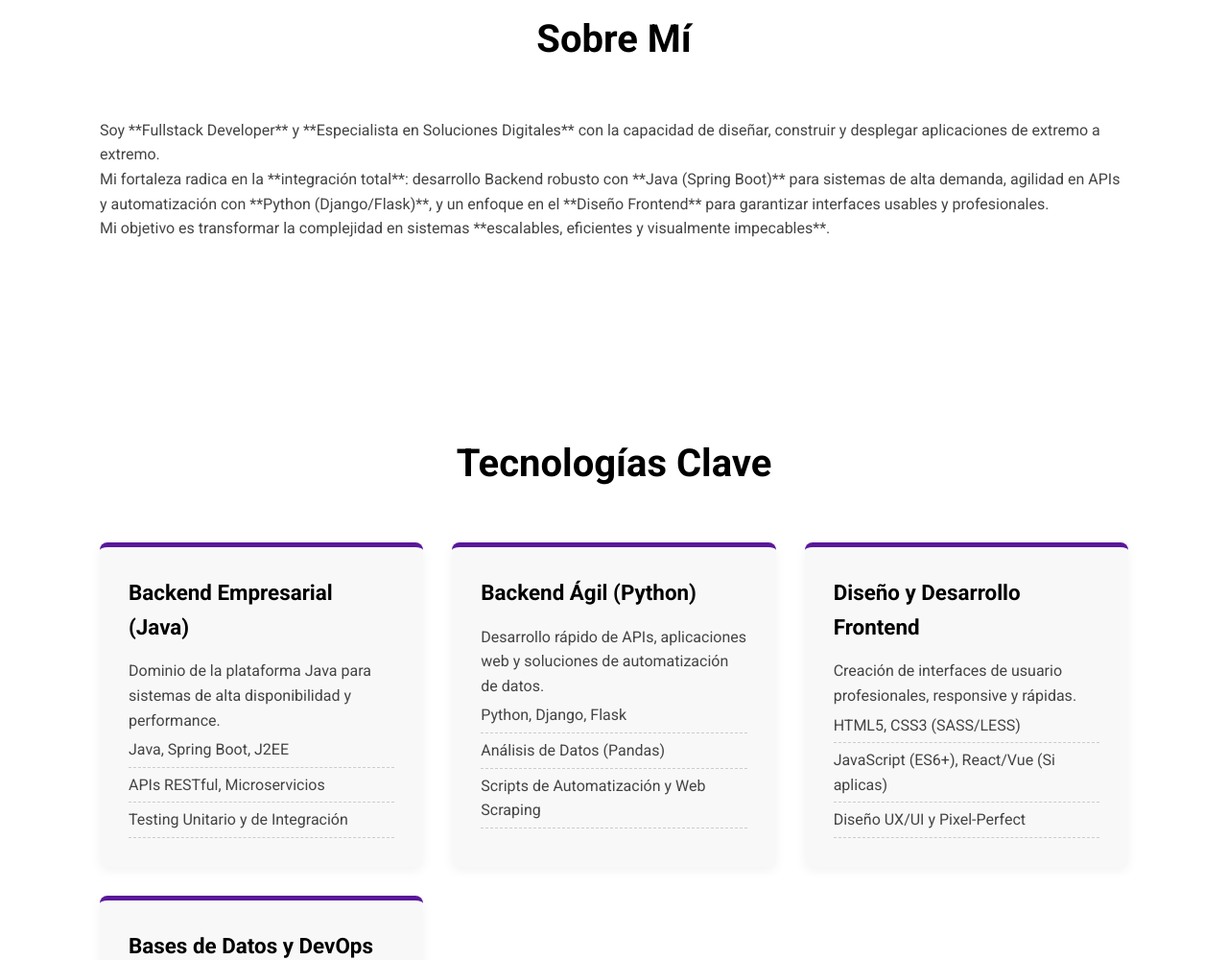
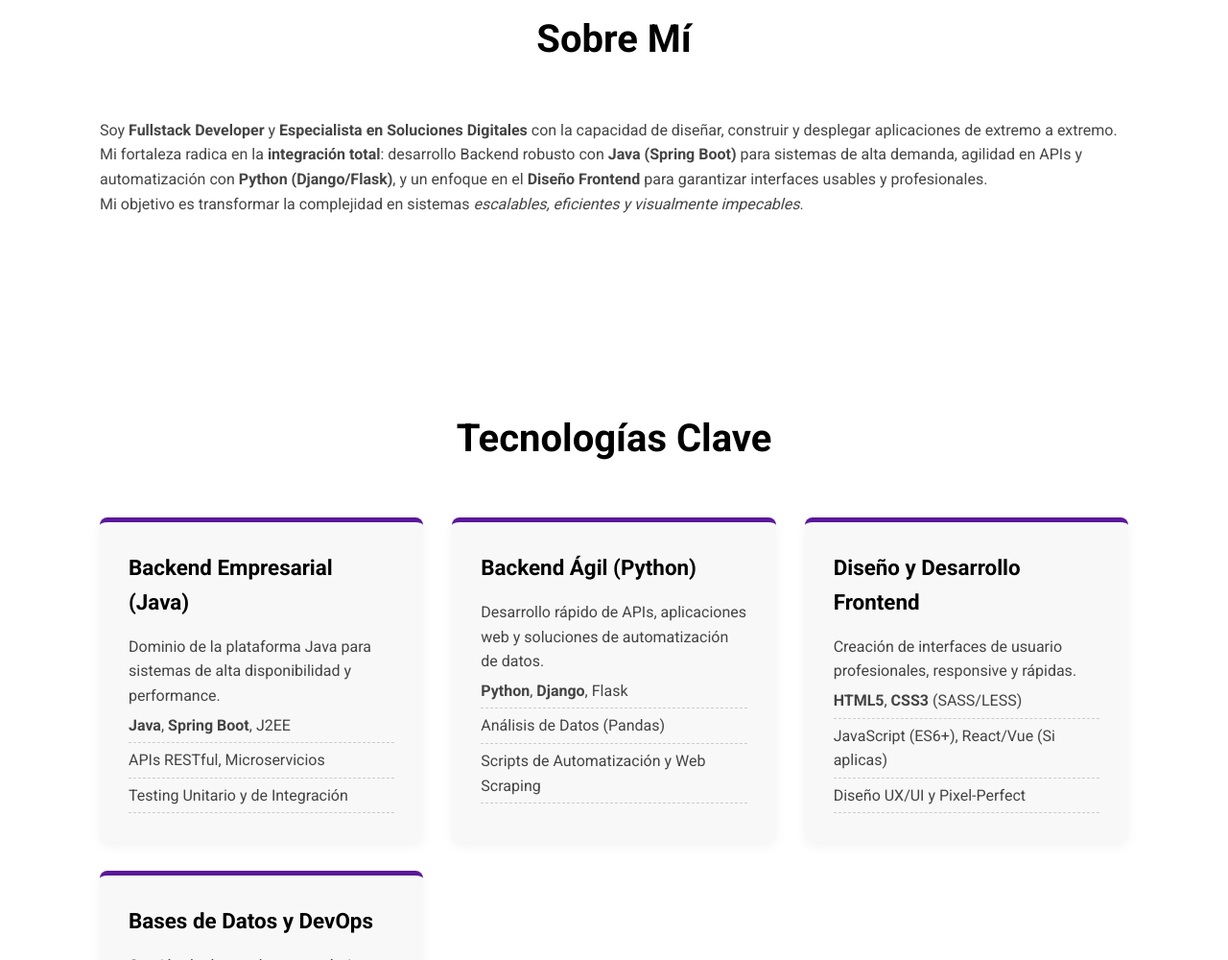
Before and after one commit to JesusAravenaFarias/Mi-Portafolio, a plain HTML site: page index.html in a window 1280 px wide. Shown: the part 760-1760 px from the top of the page at 96% size. Drawn offline with Linux system fonts and the light colour scheme.

Commit message:
Update index.html

```diff
--- a/index.html
+++ b/index.html
@@ -37,11 +37,11 @@
     <section id="about" class="section">
         <h2 class="section-title">Sobre Mí</h2>
         <div class="about-content">
-            <p>Soy **Fullstack Developer** y **Especialista en Soluciones Digitales** con la capacidad de diseñar, construir y desplegar aplicaciones de extremo a extremo.</p>
+            <p>Soy <strong>Fullstack Developer</strong> y <strong>Especialista en Soluciones Digitales</strong> con la capacidad de diseñar, construir y desplegar aplicaciones de extremo a extremo.</p>
 
-            <p>Mi fortaleza radica en la **integración total**: desarrollo Backend robusto con **Java (Spring Boot)** para sistemas de alta demanda, agilidad en APIs y automatización con **Python (Django/Flask)**, y un enfoque en el **Diseño Frontend** para garantizar interfaces usables y profesionales.</p>
+            <p>Mi fortaleza radica en la <strong>integración total</strong>: desarrollo Backend robusto con <strong>Java (Spring Boot)</strong> para sistemas de alta demanda, agilidad en APIs y automatización con <strong>Python (Django/Flask)</strong>, y un enfoque en el <strong>Diseño Frontend</strong> para garantizar interfaces usables y profesionales.</p>
 
-            <p>Mi objetivo es transformar la complejidad en sistemas **escalables, eficientes y visualmente impecables**.</p>
+            <p>Mi objetivo es transformar la complejidad en sistemas <em>escalables, eficientes y visualmente impecables</em>.</p>
         </div>
     </section>
 
@@ -53,7 +53,7 @@
                 <h3>Backend Empresarial (Java)</h3>
                 <p>Dominio de la plataforma Java para sistemas de alta disponibilidad y performance.</p>
                 <ul>
-                    <li>Java, Spring Boot, J2EE</li>
+                    <li><strong>Java</strong>, <strong>Spring Boot</strong>, J2EE</li>
                     <li>APIs RESTful, Microservicios</li>
                     <li>Testing Unitario y de Integración</li>
                 </ul>
@@ -63,7 +63,7 @@
                 <h3>Backend Ágil (Python)</h3>
                 <p>Desarrollo rápido de APIs, aplicaciones web y soluciones de automatización de datos.</p>
                 <ul>
-                    <li>Python, Django, Flask</li>
+                    <li><strong>Python</strong>, <strong>Django</strong>, Flask</li>
                     <li>Análisis de Datos (Pandas)</li>
                     <li>Scripts de Automatización y Web Scraping</li>
                 </ul>
@@ -73,7 +73,7 @@
                 <h3>Diseño y Desarrollo Frontend</h3>
                 <p>Creación de interfaces de usuario profesionales, responsive y rápidas.</p>
                 <ul>
-                    <li>HTML5, CSS3 (SASS/LESS)</li>
+                    <li><strong>HTML5</strong>, <strong>CSS3</strong> (SASS/LESS)</li>
                     <li>JavaScript (ES6+), React/Vue (Si aplicas)</li>
                     <li>Diseño UX/UI y Pixel-Perfect</li>
                 </ul>
```
